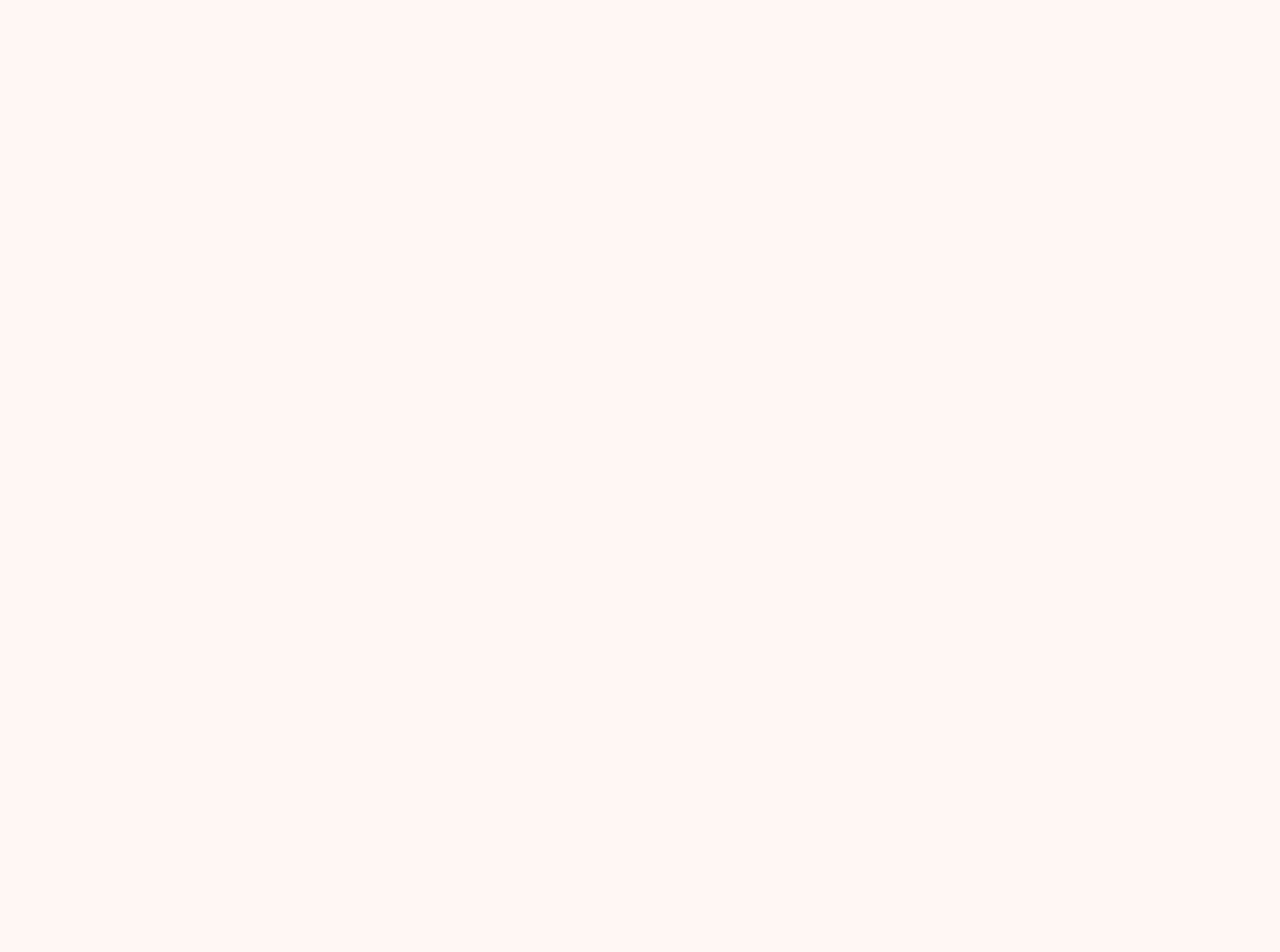
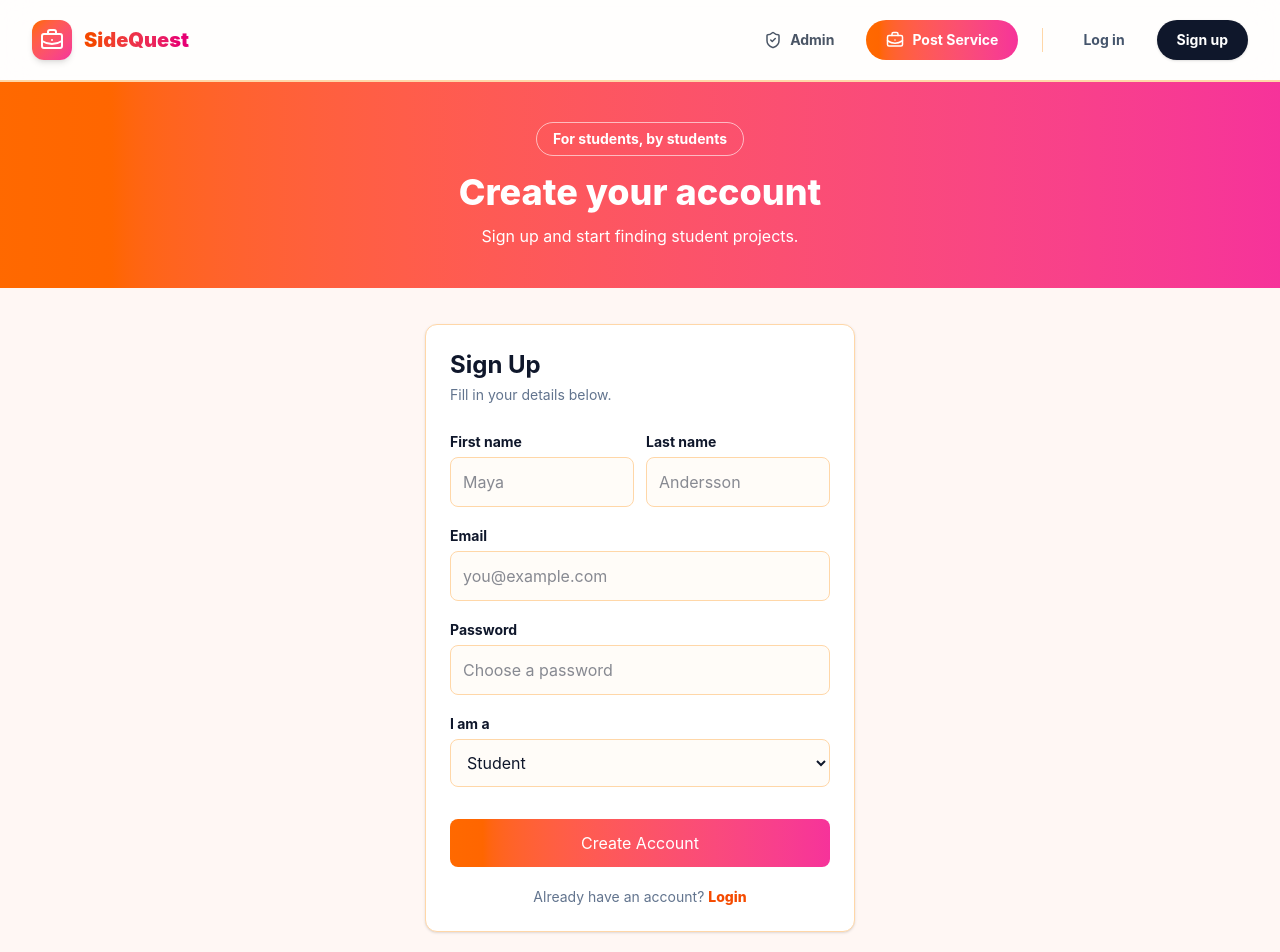
Before and after one commit to mavagoncalves/SideQuest, a React app in the folder frontend/: page /register in a window 1280 px wide. Before the commit this address had no page. Shown: the top 952 px of the page. Before the commit the page ends 800 px from the top, so only its background shows below. Built offline with nearby package versions, Linux system fonts and the light colour scheme; the HTML template or start-up script is replaced by a standard one.

Commit message:
Fix: Connecting Sign up page correctly & link tweaks

```diff
--- a/frontend/src/App.jsx
+++ b/frontend/src/App.jsx
@@ -17,7 +17,7 @@ const App =() =>{
         <Route path='/' element={<HomePage/>}/>
         <Route path='/login' element={<LoginPage/>}/>
         <Route path='/service/create' element={<CreateServicePage/>}/>
-        <Route path='/signup' element={<SignupPage/>}/>
+        <Route path='/register' element={<SignupPage/>}/>
         <Route path='/profile:id' element={<ProfilePage/>}/>
         <Route path="/service/:id" element={<ServiceDetail />} />
 
--- a/frontend/src/pages/LoginPage.jsx
+++ b/frontend/src/pages/LoginPage.jsx
@@ -1,6 +1,6 @@
 import { useState } from "react";
 import { GraduationCap, Lock, Mail } from "lucide-react";
-import { useNavigate } from "react-router-dom";
+import { useNavigate, Link } from "react-router-dom";
 import apiClient from "../api/axiosClient";
 
 import Footer from "../components/Footer.jsx";
@@ -128,9 +128,9 @@ function LoginPage() {
 
           <p className="mt-5 text-center text-sm text-slate-600">
             Don't have an account?{" "}
-            <button className="font-bold text-orange-600" type="button">
-              Sign up
-            </button>
+            <Link className="font-extrabold text-orange-600 hover:text-orange-700" to="/register">
+            Sign up
+            </Link>
           </p>
         </form>
       </section>
--- a/frontend/src/pages/SignupPage.jsx
+++ b/frontend/src/pages/SignupPage.jsx
@@ -1,14 +1,60 @@
-import { GraduationCap } from "lucide-react"
-import React from "react"
+import React, { useState } from "react";
+import { Link, useNavigate } from "react-router-dom";
+import toast from "react-hot-toast";
+import apiClient from "../api/axiosClient";
 
 import Footer from "../components/Footer.jsx";
-import Navbar from "../components/Navbar.jsx"
+import Navbar from "../components/Navbar.jsx";
 
 function SignupPage() {
+  const navigate = useNavigate();
+
+  // form inputs
+  const [formData, setFormData] = useState({
+    firstName: "",
+    lastName: "",
+    email: "",
+    password: "",
+    role: "Student",
+  });
+
+  const [isLoading, setIsLoading] = useState(false);
+  const [errorMessage, setErrorMessage] = useState("");
+
+  // Handle typing in any input field
+  const handleChange = (e) => {
+    setFormData({
+      ...formData,
+      [e.target.id]: e.target.value,
+    });
+  };
+
+  // Handle submitting the form
+  const handleSubmit = async (e) => {
+    e.preventDefault();
+    setErrorMessage("");
+    setIsLoading(true);
+
+    try {
+      // Send the data to backend
+      await apiClient.post("/auth/register", formData);
+
+      toast.success("Account created successfully! Please log in.");
+      navigate("/login"); // Send them to login so they can get their token
+    } catch (error) {
+      setErrorMessage(
+        error.response?.data?.error ||
+        error.response?.data?.message ||
+        "Failed to create account. Please try again."
+      );
+    } finally {
+      setIsLoading(false);
+    }
+  };
+
   return (
-    <main className="min-h-screen bg-[#fff7f4] font-sans text-slate-900">
-
-      <Navbar></Navbar>
+    <main className="min-h-screen bg-[#fff7f4] font-sans text-slate-900 flex flex-col">
+      <Navbar />
 
       <section className="bg-gradient-to-r from-orange-500 to-pink-500 px-5 py-10 text-center text-white">
         <p className="mx-auto mb-4 w-fit rounded-full border border-white/60 px-4 py-1.5 text-sm font-bold">
@@ -22,74 +68,120 @@ function SignupPage() {
         </p>
       </section>
 
-      <section className="mx-auto my-9 w-[min(430px,calc(100%-32px))] rounded-xl border-2 border-orange-200 bg-white p-6 text-left">
+      <section className="mx-auto my-9 w-[min(430px,calc(100%-32px))] rounded-xl border border-orange-200 bg-white p-6 text-left shadow-sm flex-grow">
         <h3 className="m-0 text-2xl font-bold">Sign Up</h3>
         <p className="mt-1 text-sm text-slate-500">
           Fill in your details below.
         </p>
 
-        <form className="mt-6 grid gap-3">
-          <label className="text-sm font-bold" htmlFor="name">
-            Full name
+        {/* Display backend errors (like "Email already in use") */}
+        {errorMessage && (
+          <p className="mt-4 rounded-lg border border-red-200 bg-red-50 px-3 py-2 text-sm text-red-700">
+            {errorMessage}
+          </p>
+        )}
+
+        <form className="mt-6 grid gap-4" onSubmit={handleSubmit}>
+
+          {/* Split Name into First and Last to match the backend DB */}
+          <div className="grid grid-cols-2 gap-3">
+            <div>
+              <label className="text-sm font-bold" htmlFor="firstName">
+                First name
               </label>
               <input
-            className="w-full rounded-lg border border-orange-200 bg-orange-50/40 p-3 outline-orange-400"
-            id="name"
+                className="mt-1 w-full rounded-lg border border-orange-200 bg-orange-50/40 p-3 outline-orange-400"
+                id="firstName"
                 type="text"
-            placeholder="Your name"
+                placeholder="Maya"
+                value={formData.firstName}
+                onChange={handleChange}
+                required
               />
+            </div>
+            <div>
+              <label className="text-sm font-bold" htmlFor="lastName">
+                Last name
+              </label>
+              <input
+                className="mt-1 w-full rounded-lg border border-orange-200 bg-orange-50/40 p-3 outline-orange-400"
+                id="lastName"
+                type="text"
+                placeholder="Andersson"
+                value={formData.lastName}
+                onChange={handleChange}
+                required
+              />
+            </div>
+          </div>
 
+          <div>
             <label className="text-sm font-bold" htmlFor="email">
               Email
             </label>
             <input
-            className="w-full rounded-lg border border-orange-200 bg-orange-50/40 p-3 outline-orange-400"
+              className="mt-1 w-full rounded-lg border border-orange-200 bg-orange-50/40 p-3 outline-orange-400"
               id="email"
               type="email"
               placeholder="you@example.com"
+              value={formData.email}
+              onChange={handleChange}
+              required
             />
+          </div>
 
+          <div>
             <label className="text-sm font-bold" htmlFor="password">
               Password
             </label>
             <input
-            className="w-full rounded-lg border border-orange-200 bg-orange-50/40 p-3 outline-orange-400"
+              className="mt-1 w-full rounded-lg border border-orange-200 bg-orange-50/40 p-3 outline-orange-400"
               id="password"
               type="password"
               placeholder="Choose a password"
+              value={formData.password}
+              onChange={handleChange}
+              required
+              minLength={6}
             />
+          </div>
 
+          <div>
             <label className="text-sm font-bold" htmlFor="role">
               I am a
             </label>
             <select
-            className="w-full rounded-lg border border-orange-200 bg-orange-50/40 p-3 outline-orange-400"
+              className="mt-1 w-full rounded-lg border border-orange-200 bg-orange-50/40 p-3 outline-orange-400"
               id="role"
+              value={formData.role}
+              onChange={handleChange}
             >
-            <option>Student</option>
-            <option>Client</option>
+              <option value="Student">Student</option>
+              <option value="Client">Client</option>
             </select>
+          </div>
 
           <button
-            className="mt-2 rounded-lg bg-gradient-to-r from-orange-500 to-pink-500 p-3 font-extrabold text-white"
+            className="mt-4 rounded-lg bg-gradient-to-r from-orange-500 to-pink-500 p-3 font-extrabold text-white transition-opacity hover:opacity-90 disabled:opacity-50"
             type="submit"
+            disabled={isLoading}
           >
-            Create Account
+            {isLoading ? "Creating Account..." : "Create Account"}
           </button>
         </form>
 
         <p className="mt-5 text-center text-sm text-slate-500">
           Already have an account?{" "}
-          <a className="font-extrabold text-orange-600 no-underline" href="/login">
+          {/* Changed standard <a> tag to React Router <Link> */}
+          <Link className="font-extrabold text-orange-600 hover:text-orange-700" to="/login">
             Login
-          </a>
+          </Link>
         </p>
       </section>
 
-    <Footer></Footer>
-
+      <Footer />
     </main>
-  )
+  );
 }
 
-export default SignupPage
+export default SignupPage;
```
Lines whose indentation alone changed are shown as unchanged.
